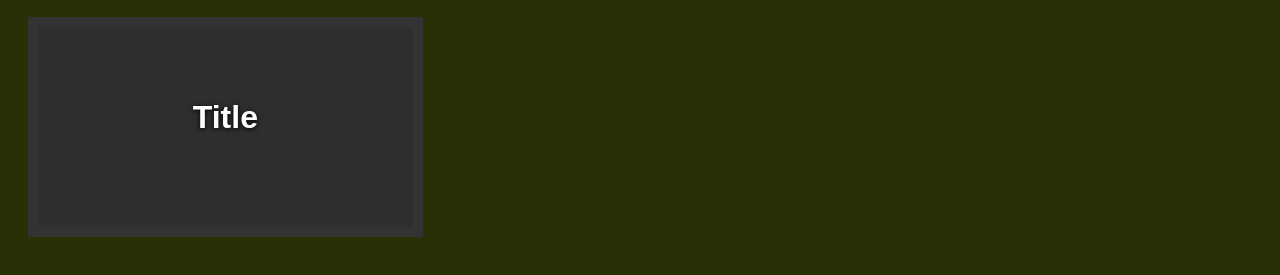
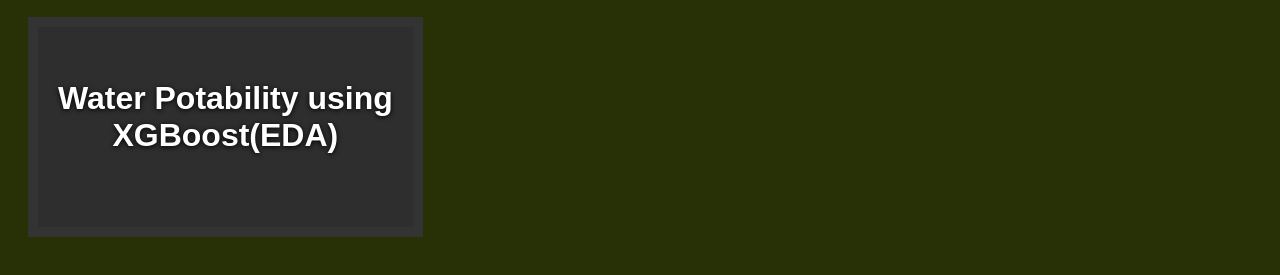
Before and after one commit to kiruthikaa-codes/Portfolio, a plain HTML site: page MoreProjects.html in a window 1280 px wide. Shown: the part 301-576 px from the top of the page. Drawn offline with Linux system fonts and the light colour scheme.

Commit message:
Update MoreProjects.html

```diff
--- a/MoreProjects.html
+++ b/MoreProjects.html
@@ -53,7 +53,7 @@
                 </a>
             </div>
         </div>
-       <div class="test_box box-04">
+      <!-- <div class="test_box box-04">
             <div class="inner">
                 <a href="#" class="test_click">
                     <div class="flex_this">
@@ -61,17 +61,17 @@
                     </div>
                 </a>
             </div>
-        </div>
-       <!--  <div class="test_box box-05">
+        </div> -->
+        <div class="test_box box-05">
             <div class="inner">
-                <a href="#" class="test_click">
+                <a href="http://localhost:8889/lab/tree/Water_Potability.ipynb" class="test_click" target="_blank">
                     <div class="flex_this">
-                        <h1 class="test_title">Title</h1>
+                        <h1 class="test_title">Water Potability using XGBoost(EDA)</h1>
                     </div>
                 </a>
             </div>
         </div>
-        <div class="test_box box-06">
+       <!--  <div class="test_box box-06">
             <div class="inner">
                 <a href="#" class="test_click">
                     <div class="flex_this">
```
